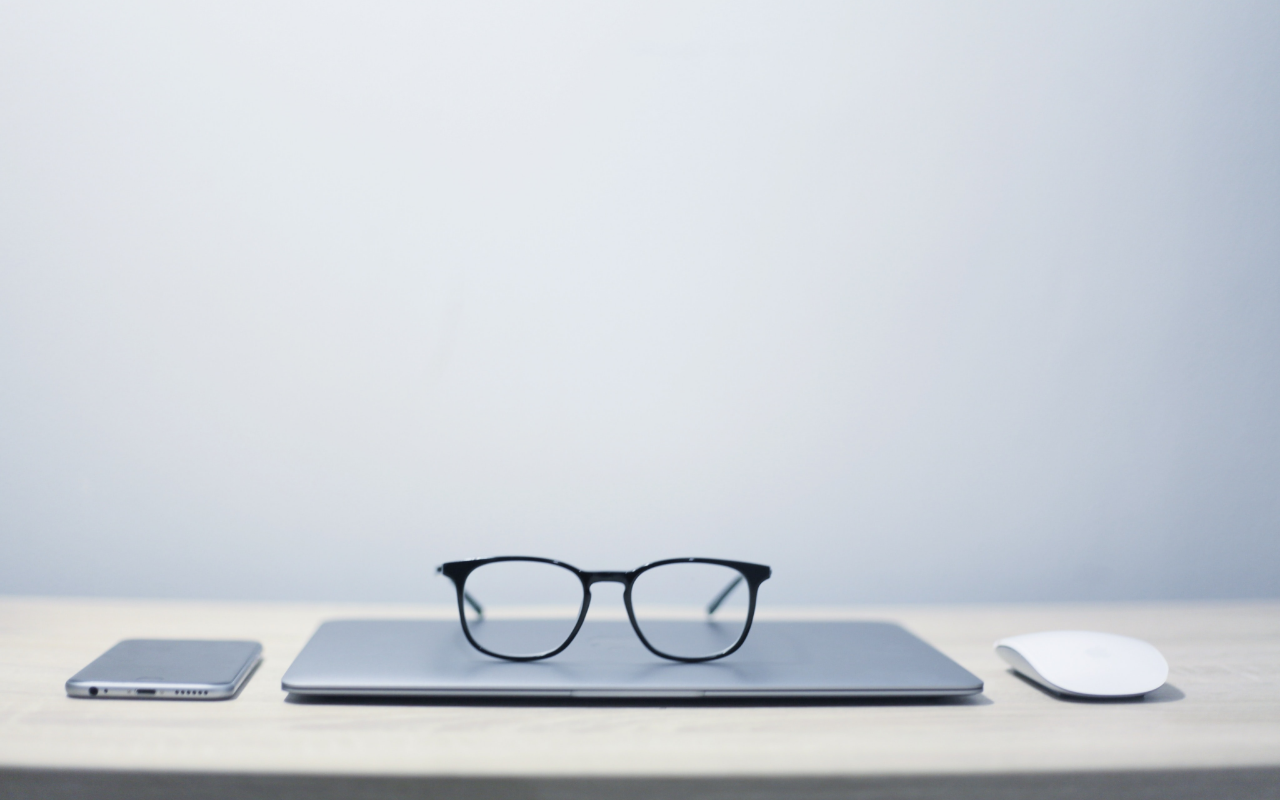
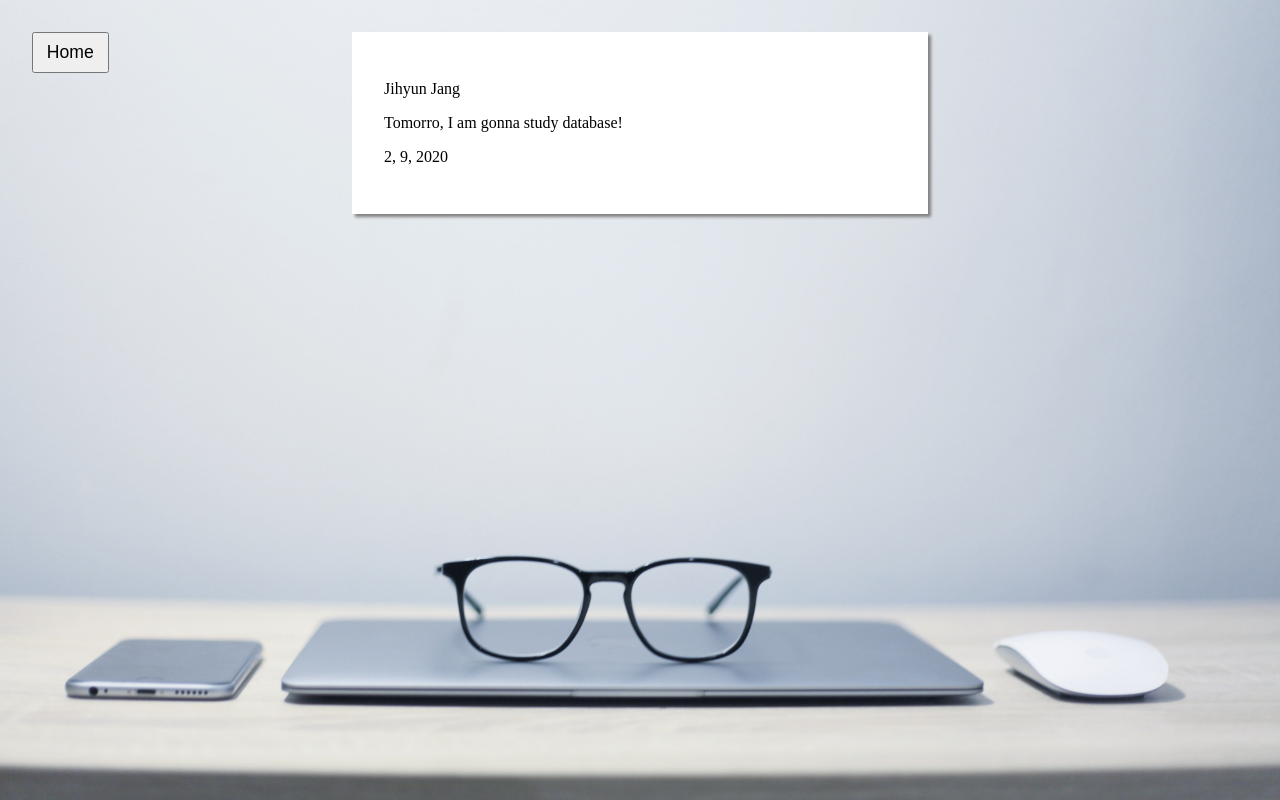
Before and after one commit to Jihyun-Jang/Node-Project, a website: page public/display.html in a window 1280 px wide. Drawn offline with Linux system fonts and the light colour scheme.

Commit message:
Added style for display page

```diff
--- a/handlers/submit.js
+++ b/handlers/submit.js
@@ -11,10 +11,12 @@ function submitHandler(req, res) {
     const data = new URLSearchParams(body);
     const name = data.get('name');
     const thoughts = data.get('thoughts');
+    const date = new Date();
 
     let object = {
       name: name,
       thoughts: thoughts,
+      date: `${date.getDate()}, ${date.getMonth() + 1}, ${date.getFullYear()}`,
     };
 
     database.unshift(object);
--- a/public/display.css
+++ b/public/display.css
@@ -2,10 +2,26 @@ body {
   margin: 0;
   padding: 0;
   box-sizing: border-box;
-  /* display: flex;
-    flex-direction: column;
-    align-items: center; */
+  display: flex;
+  flex-direction: column;
+  align-items: center;
   background: url('/public/images/bg.jpg') center no-repeat;
   background-size: cover;
   height: 100vh;
 }
+
+article {
+  background-color: white;
+  padding: 2rem;
+  box-shadow: 3px 3px 3px gray;
+  margin-top: 2rem;
+  width: 40vw;
+}
+
+button {
+  position: fixed;
+  top: 2rem;
+  left: 2rem;
+  padding: 0.5rem 0.8rem;
+  font-size: 1.1rem;
+}
--- a/public/display.html
+++ b/public/display.html
@@ -6,5 +6,12 @@
     <title>Jihyun's Node Project</title>
     <link rel="stylesheet" href="/public/display.css" />
   </head>
-  <body></body>
+  <body>
+    <button>Home</button>
+    <article>
+      <p>Jihyun Jang</p>
+      <p>Tomorro, I am gonna study database!</p>
+      <p>2, 9, 2020</p>
+    </article>
+  </body>
 </html>
```
